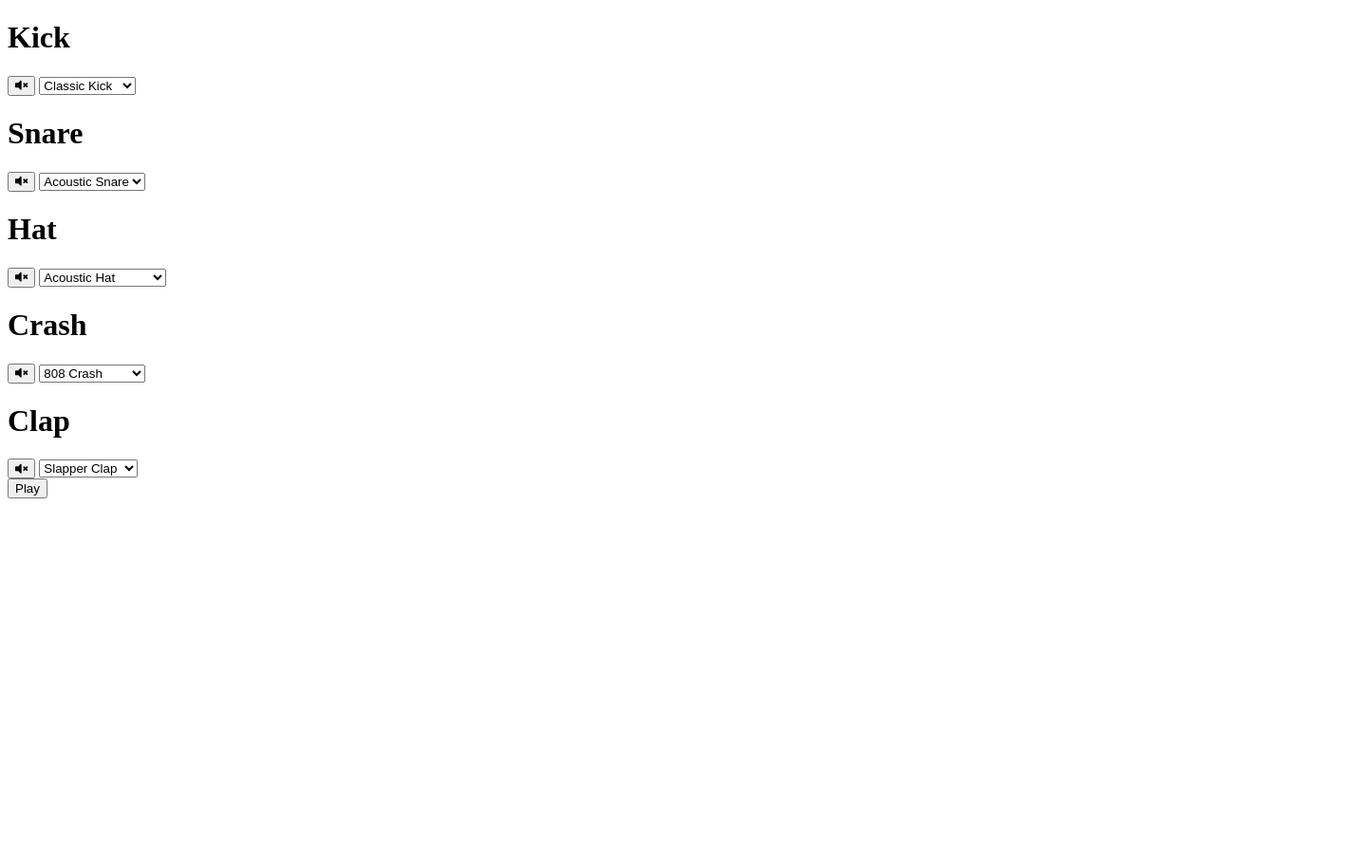
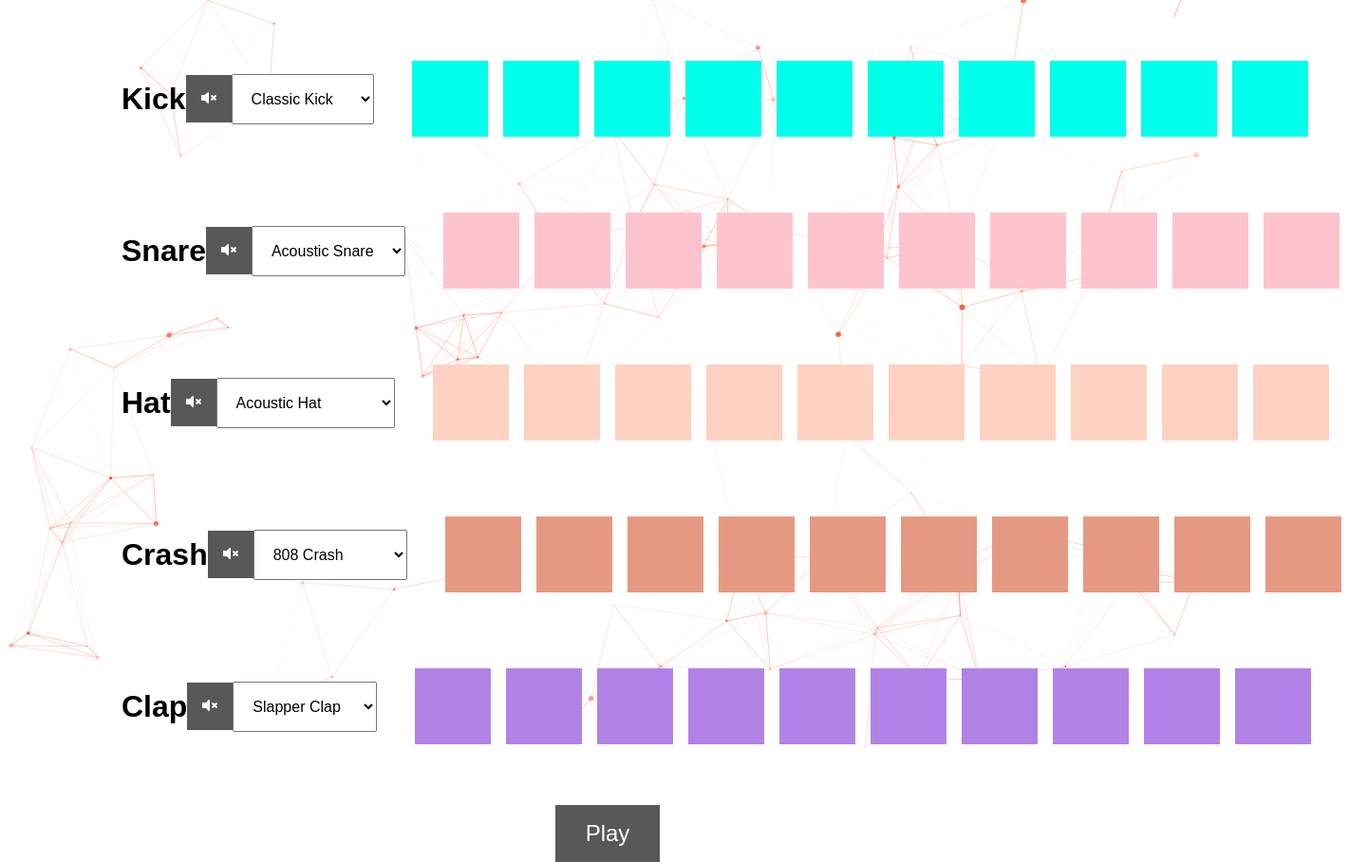
Before and after one commit to RayaneBengaoui/Beatmaker_project, a plain HTML site: page index.html in a window 1280 px wide. Shown: the whole page at 95% size, 1421 px wide, since content can reach past the window. Before the commit the page ends 800 px from the top, so only its background shows below. Drawn offline with nearby package versions, Linux system fonts and the light colour scheme; animation ran at ten frames a second.

Commit message:
CSS Styling + Particles library imported

```diff
--- a/index.html
+++ b/index.html
@@ -7,6 +7,7 @@
     <title>Beatmaker</title>
   </head>
   <body>
+    <div id="particles-js"></div>
     <div class="sequencer">
       <div class="kick-track">
         <div class="controls">
@@ -37,6 +38,7 @@
           <div class="pad kick-pad b9"></div>
         </div>
       </div>
+
       <div class="snare-track">
         <div class="controls">
           <h1>Snare</h1>
@@ -151,8 +153,9 @@
           <div class="pad clap-pad b9"></div>
         </div>
       </div>
+      <button class="play">Play</button>
     </div>
-    <button class="play">Play</button>
+
     <audio src="kick-sound" src="./allSounds/kick-classic.wav"></audio>
     <audio src="snare-sound" src="./allSounds/snare-brute.wav"></audio>
     <audio src="hat-sound" src="./allSounds/hihat-acoustic02.wav"></audio>
@@ -165,5 +168,11 @@
       crossorigin="anonymous"
     ></script>
     <script src="./app.js"></script>
+    <script src="https://cdn.jsdelivr.net/npm/particles.js@2.0.0/particles.min.js"></script>
+    <script>
+      particlesJS.load("particles-js", "particles.json", function () {
+        console.log("Error Chargement");
+      });
+    </script>
   </body>
 </html>
--- /dev/null
+++ b/particles.json
@@ -0,0 +1,110 @@
+{
+  "particles": {
+    "number": {
+      "value": 80,
+      "density": {
+        "enable": true,
+        "value_area": 800
+      }
+    },
+    "color": {
+      "value": "#FF2D00"
+    },
+    "shape": {
+      "type": "circle",
+      "stroke": {
+        "width": 0,
+        "color": "#FF2D00"
+      },
+      "polygon": {
+        "nb_sides": 5
+      },
+      "image": {
+        "src": "img/github.svg",
+        "width": 100,
+        "height": 100
+      }
+    },
+    "opacity": {
+      "value": 1,
+      "random": true,
+      "anim": {
+        "enable": true,
+        "speed": 1,
+        "opacity_min": 0,
+        "sync": false
+      }
+    },
+    "size": {
+      "value": 3,
+      "random": true,
+      "anim": {
+        "enable": false,
+        "speed": 4,
+        "size_min": 0.3,
+        "sync": false
+      }
+    },
+    "line_linked": {
+      "enable": true,
+      "distance": 150,
+      "color": "#FF2D00",
+      "opacity": 0.4,
+      "width": 1
+    },
+    "move": {
+      "enable": true,
+      "speed": 1,
+      "direction": "none",
+      "random": true,
+      "straight": false,
+      "out_mode": "out",
+      "bounce": false,
+      "attract": {
+        "enable": false,
+        "rotateX": 600,
+        "rotateY": 600
+      }
+    }
+  },
+  "interactivity": {
+    "detect_on": "canvas",
+    "events": {
+      "onhover": {
+        "enable": true,
+        "mode": "bubble"
+      },
+      "onclick": {
+        "enable": true,
+        "mode": "repulse"
+      },
+      "resize": true
+    },
+    "modes": {
+      "grab": {
+        "distance": 400,
+        "line_linked": {
+          "opacity": 1
+        }
+      },
+      "bubble": {
+        "distance": 250,
+        "size": 0,
+        "duration": 2,
+        "opacity": 0,
+        "speed": 3
+      },
+      "repulse": {
+        "distance": 400,
+        "duration": 0.4
+      },
+      "push": {
+        "particles_nb": 4
+      },
+      "remove": {
+        "particles_nb": 2
+      }
+    }
+  },
+  "retina_detect": true
+}
--- a/style.css
+++ b/style.css
@@ -0,0 +1,132 @@
+* {
+  margin: 0;
+  padding: 0;
+  box-sizing: border-box;
+}
+
+body {
+  font-family: sans-serif;
+}
+
+i,
+svg {
+  pointer-events: none;
+}
+
+.pad {
+  width: 5rem;
+  height: 5rem;
+  margin: 1rem 0.5rem;
+  cursor: pointer;
+  transition: all 0.5s ease;
+}
+
+.kick-pad {
+  background: rgb(0, 255, 234);
+}
+
+.kick-pad.active {
+  background: rgb(0, 190, 175);
+}
+
+.snare-pad {
+  background: rgb(255, 195, 205);
+}
+
+.snare-pad.active {
+  background: rgb(255, 87, 115);
+}
+
+.hat-pad {
+  background: rgb(255, 209, 195);
+}
+
+.hat-pad.active {
+  background: rgb(255, 135, 99);
+}
+
+.crash-pad {
+  background: rgb(230, 153, 130);
+}
+
+.crash-pad.active {
+  background: rgb(179, 60, 24);
+}
+
+.clap-pad {
+  background: rgb(177, 130, 230);
+}
+
+.clap-pad.active {
+  background: rgb(143, 67, 230);
+}
+
+.hat-track,
+.kick-track,
+.snare-track,
+.crash-track,
+.clap-track {
+  display: flex;
+  align-items: center;
+  width: 85%;
+  justify-content: space-between;
+  margin-top: 3rem;
+}
+
+.hat,
+.kick,
+.snare,
+.crash,
+.clap {
+  display: flex;
+}
+
+.sequencer {
+  display: flex;
+  min-height: 100vh;
+  flex-direction: column;
+  align-items: center;
+  justify-content: center;
+}
+
+.controls {
+  display: flex;
+  justify-content: space-between;
+  align-items: center;
+  flex: 1;
+  margin: 0rem 2rem;
+}
+
+.controls button {
+  padding: 1rem;
+  border: none;
+  background: rgb(88, 88, 88);
+  color: white;
+  font-size: 1rem;
+  cursor: pointer;
+  transition: all 0.5s ease;
+}
+
+.play {
+  padding: 1rem 2rem;
+  font-size: 1.5rem;
+  background: rgb(88, 88, 88);
+  color: white;
+  border: none;
+  cursor: pointer;
+  margin-top: 3rem;
+}
+
+select {
+  padding: 1rem;
+  font-size: 1rem;
+}
+
+#particles-js {
+  position: absolute;
+  width: 100%;
+  height: 100%;
+  z-index: -1;
+  top: 0%;
+  left: 0%;
+}
```
